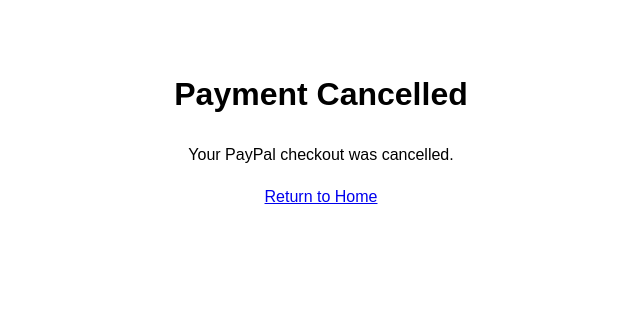
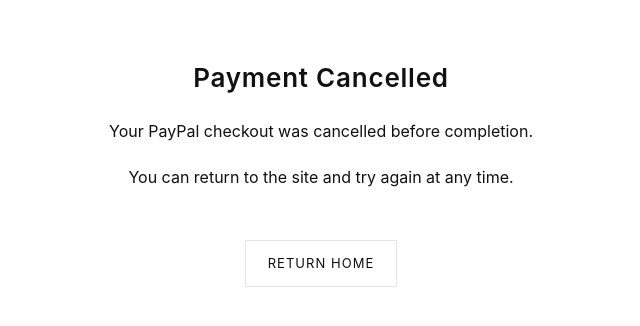
Before and after one commit to davemarsh294-sketch/dave-art-site, a website: page cancelled.html in a window 1280 px wide. Shown: the whole page, without its empty margins (319-959 px from the left). Drawn offline with Linux system fonts and the light colour scheme.

Commit message:
Update cancelled.html

```diff
--- a/cancelled.html
+++ b/cancelled.html
@@ -3,18 +3,55 @@
 <head>
   <meta charset="UTF-8">
   <title>Payment Cancelled</title>
+  <meta name="viewport" content="width=device-width, initial-scale=1">
+
   <style>
+    :root {
+      --line: #e5e5e5;
+      --text: #111;
+    }
+
     body {
-      font-family: sans-serif;
-      padding: 40px;
+      font-family: -apple-system, BlinkMacSystemFont, "Segoe UI", Roboto, sans-serif;
+      margin: 0;
+      padding: 40px 24px;
+      color: var(--text);
+      line-height: 1.6;
       text-align: center;
-      line-height: 1.6;
+    }
+
+    h1 {
+      font-size: 26px;
+      font-weight: 600;
+      margin-bottom: 20px;
+      letter-spacing: 0.03em;
+    }
+
+    p {
+      font-size: 16px;
+      margin-bottom: 20px;
+    }
+
+    a {
+      display: inline-block;
+      margin-top: 30px;
+      padding: 12px 22px;
+      border: 1px solid var(--line);
+      text-decoration: none;
+      color: var(--text);
+      letter-spacing: 0.08em;
+      text-transform: uppercase;
+      font-size: 13px;
     }
   </style>
 </head>
+
 <body>
   <h1>Payment Cancelled</h1>
-  <p>Your PayPal checkout was cancelled.</p>
-  <a href="/">Return to Home</a>
+
+  <p>Your PayPal checkout was cancelled before completion.</p>
+  <p>You can return to the site and try again at any time.</p>
+
+  <a href="/">Return Home</a>
 </body>
 </html>
```
